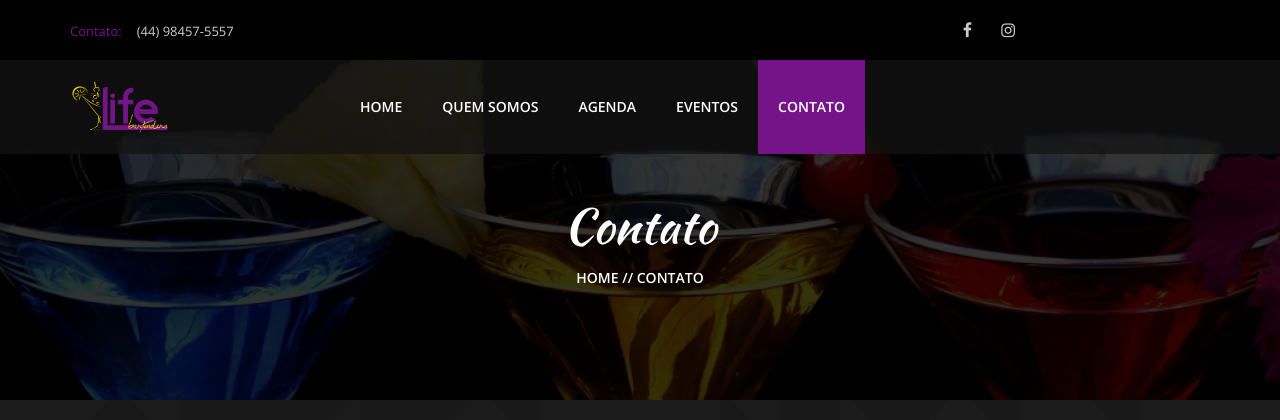
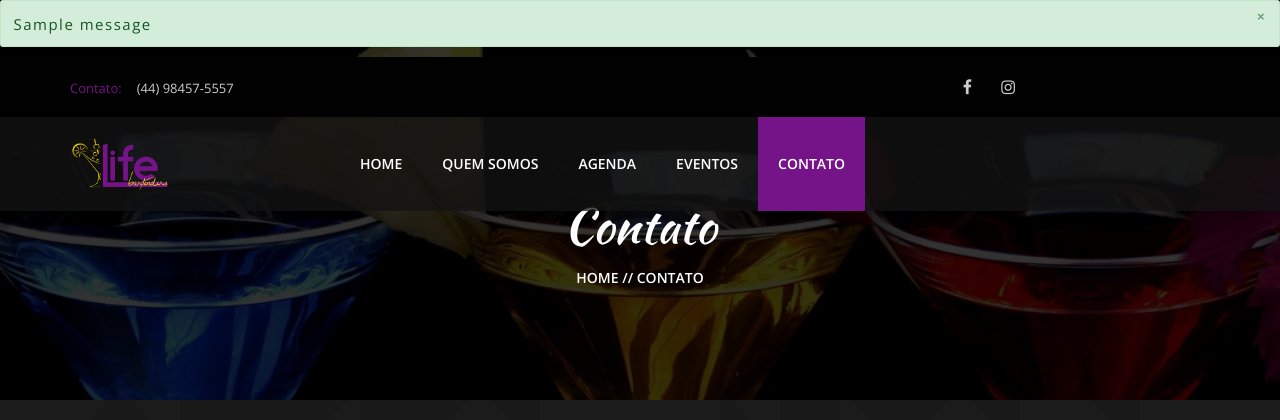
Before and after one commit to leandrocorreasantos/life_bartenders, a Django app: page /contato/ in a window 1280 px wide. Shown: the top 420 px of the page. Run offline with Django 3.2, Linux system fonts and the light colour scheme; tables that the repository leaves empty hold one stand-in row (values such as "Sample post"); one stand-in notice (Sample message) is shown; some libraries are stand-ins or nearby versions.

Commit message:
alert bootstrap adicionado ao site; link do logo corrigido

```diff
--- a/eventos/templates/eventos/default.html
+++ b/eventos/templates/eventos/default.html
@@ -49,6 +49,15 @@
     <!-- End Preloader -->
     <!-- Nav Section -->
     <header class="header-area">
+	{% if messages %}
+		{% for message in messages %}
+			<div class="alert alert-{{ message.tags }} alert-dismissible fade show">
+				<a href="#" class="close" data-dismiss="alert" aria-label="close">&times;</a>
+				{{ message }}
+			</div>
+		{% endfor %}
+	{% endif %}
+
         <!-- Nav Section -->
         <nav class="navbar navbar-default navbar-fixed-top nav-area" id="scroll-menu">
             <!-- Header Top Section -->
@@ -73,7 +82,7 @@
             <div class="container">
                 <div class="logo-menu-wrap">
                     <div class="logo">
-                        <a href="index.html"><img src="{% static 'img/logo-lifebartenders.png' %}" alt="Logo Life Bartenders"></a>
+                        <a href="/"><img src="{% static 'img/logo-lifebartenders.png' %}" alt="Logo Life Bartenders"></a>
                     </div>
                     <div class="main-menu main-menu-mrg1">
                         <nav>
@@ -118,7 +127,7 @@
         </nav>
     </header>
     <!-- End Nav Section -->
-    {% block content %}{% endblock %}
+	    {% block content %}{% endblock %}
     <!-- Footer Section -->
     <footer>
         <div class="footer-area footer-area2 foo" data-sr='bottom'>
--- a/eventos/views.py
+++ b/eventos/views.py
@@ -115,7 +115,6 @@ def contato(request):
                     messages.SUCCESS,
                     "E-mail enviado com sucesso!"
                 )
-                print('email enviado')
                 smtp.quit()
             except BadHeaderError as er:
                 messages.add_message(
@@ -123,7 +122,7 @@ def contato(request):
                     messages.ERROR,
                     "Houve um erro ao enviar a mensagem"
                 )
-                print('cabeçalho com erro: {}'.format(er))
+                print(er)
             except Exception as e:
                 print(e)
 
```
Also changed, not shown: eventos/static/css/style.css (line endings or trailing spaces).
